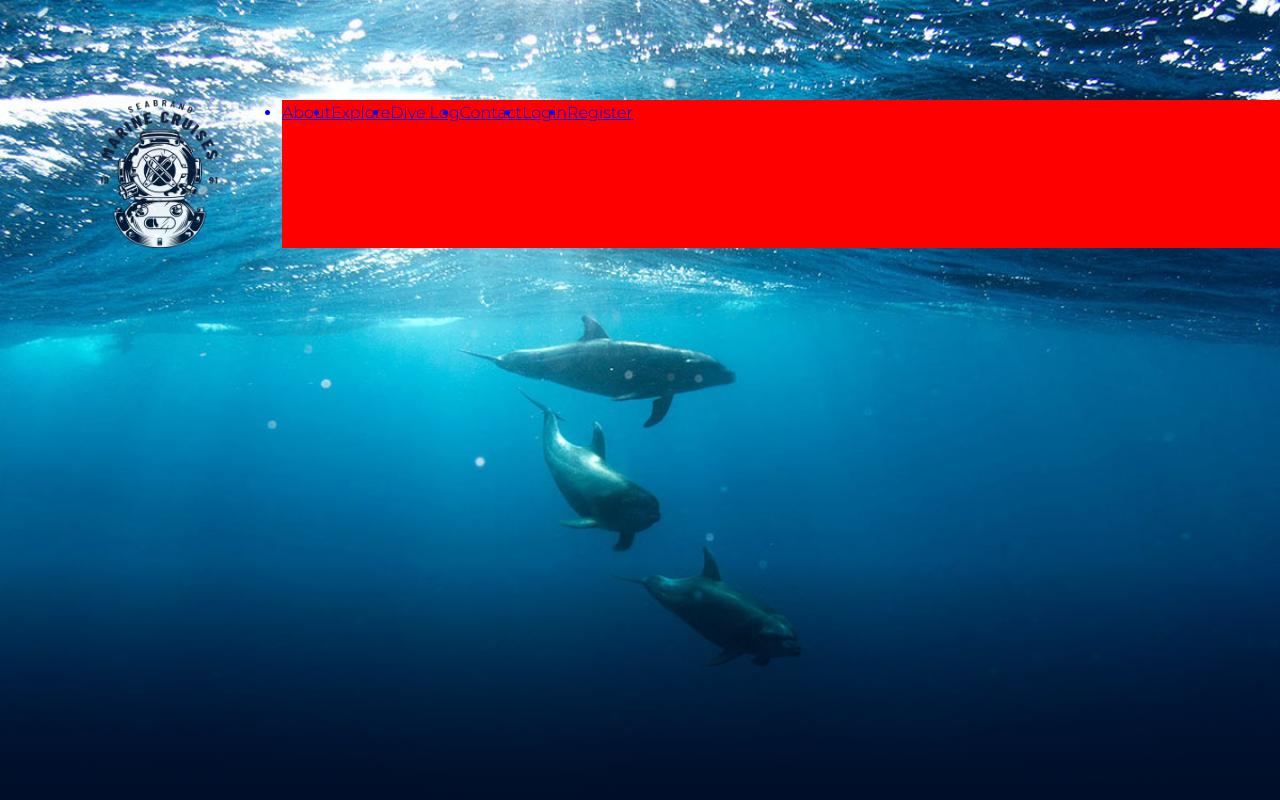
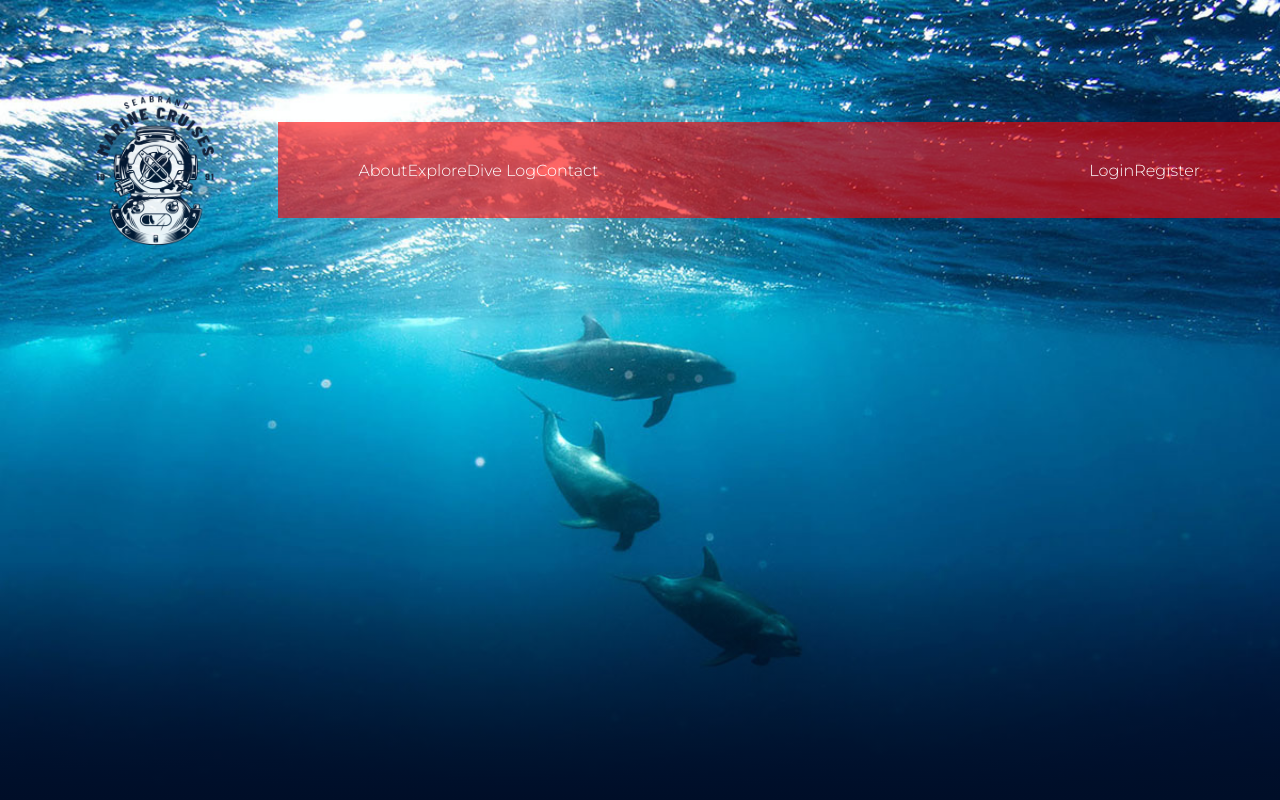
Before and after one commit to KevinMeldau/scuba-front, a React (Create React App) app: page / in a window 1280 px wide. Shown: the top 800 px of the page. Built offline with nearby package versions, Linux system fonts and the light colour scheme; no server answers.

Commit message:
Styled nav

```diff
--- a/src/styles.css
+++ b/src/styles.css
@@ -31,10 +31,12 @@
 	--clr-dark: #444;
 	--clr-accent: #018bba;
 	--clr-accent-dark: #004b64;
-	--clr-accent-secondary: rgba(25, 83, 10, 0.5);
-	--clr-warning: #cc2121;
+	--clr-accent-secondary: #ff0000;
+	--transparent-nav: rgba(255, 0, 0, 0.6);
 	--transparent-bg-drk: rgba(0, 14, 40, 1);
 	--transparent-bg-light: rgba(0, 14, 40, 0);
+
+	--clr-warning: #cc2121;
 }
 
 body {
@@ -69,24 +71,40 @@ h2 {
 }
 
 .nav-container {
-	padding: 100px 0 100px 100px;
+	padding: 6em 0 6em 6em;
 	display: flex;
+	align-items: center;
 }
 
 .nav-container img {
 	width: 10%;
 	margin-right: 4em;
+	display: flex;
 }
 
 .nav {
 	display: flex;
-	background-color: red;
+	align-items: center;
+	justify-content: space-between;
+	background-color: var(--transparent-nav);
 	width: 100%;
+	height: 6em;
 }
 
 .nav-items ul,
 .nav-login ul {
 	display: flex;
+	padding: 0 5em;
+	list-style: none;
+}
+
+.nav-items li,
+.nav-login li {
+	color: var(--clr-light);
+}
+
+a {
+	text-decoration: none;
 }
 
 section {
```
